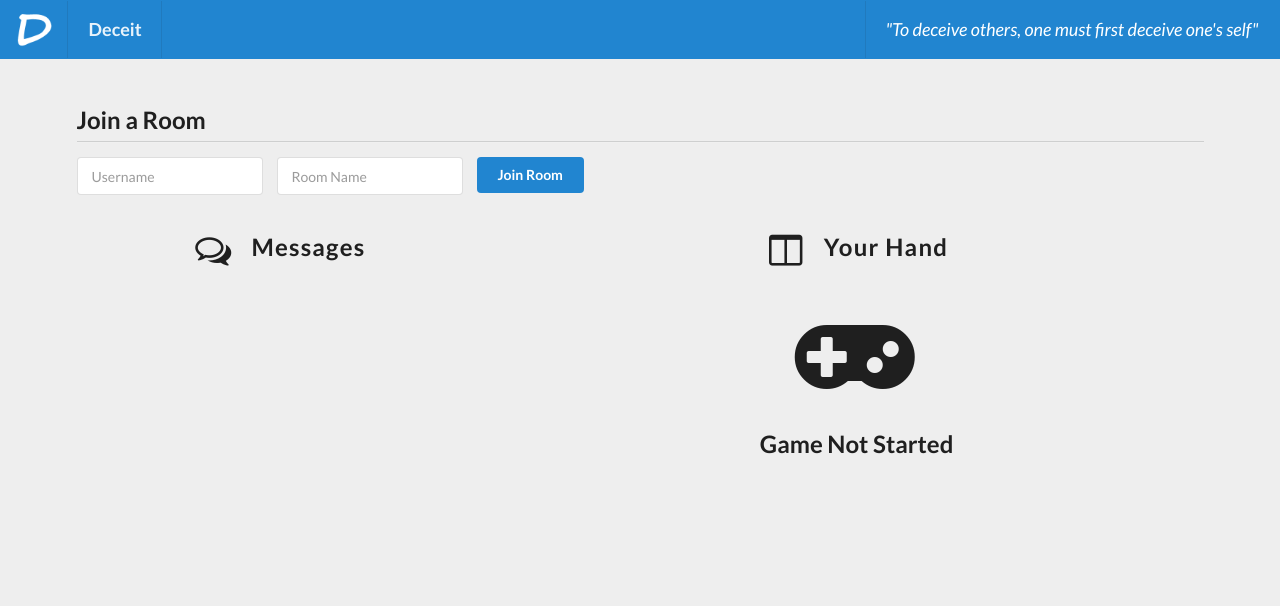
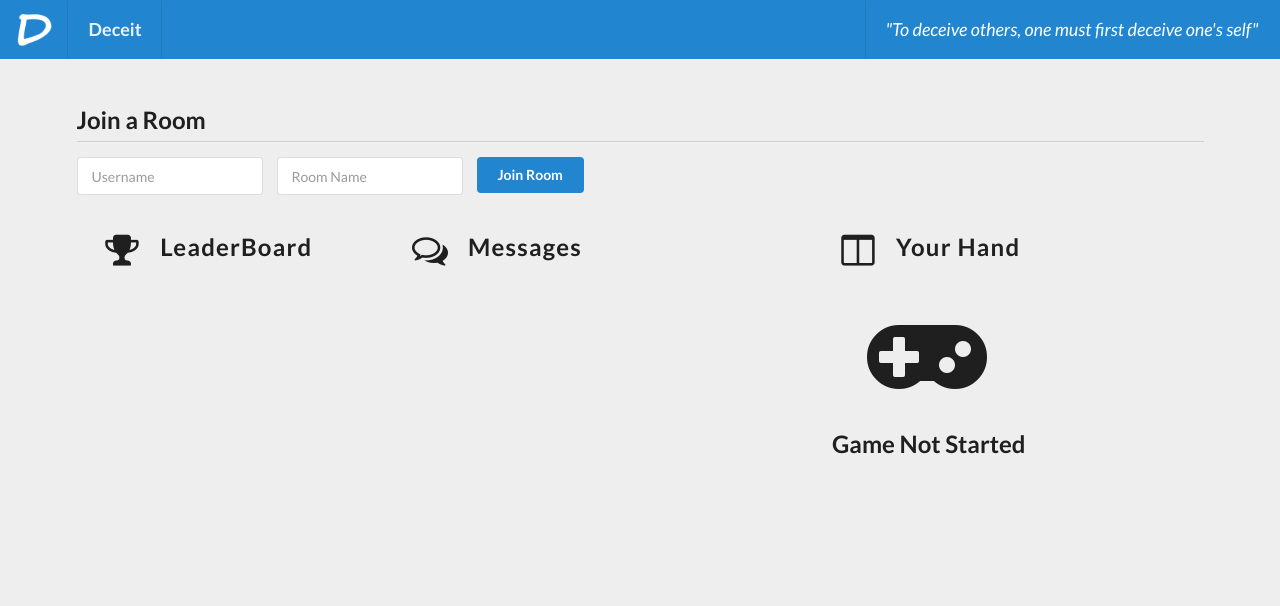
Before and after one commit to alanplotko/Sokim, a Flask app: page / in a window 1280 px wide. Shown: the top 606 px of the page. Run offline with Flask 2, Linux system fonts and the light colour scheme; some libraries are stand-ins or nearby versions.

Commit message:
leaderboard work

```diff
--- a/app.py
+++ b/app.py
@@ -64,6 +64,13 @@
         inputdone = True
     print("END INPUT")
 
+def createScores(playerlist):
+    out = []
+    for player in playerlist:
+        out.append( (player.name, player.score))
+    my_list.sort(key=lambda x: x[1])
+    return out
+
 def background_thread():
     """Example of how to send server generated events to clients."""
     global games, socketio, state, newRound
@@ -75,6 +82,8 @@
             if games is not None:
                 players = games.getPlayers()
                 victory = games.getHighestScore()
+                scores = createScores(player)
+                socketio.emit('leaderboard_update', {'data' : scores}, room=player.getName(), namespace='/test')
                 if victory['highestScore'] >= 30:
                     for player in players:
                         socketio.emit('my response',
@@ -196,7 +205,7 @@
 @socketio.on('start_game', namespace='/test')
 def start_game(message):
     session['receive_count'] = session.get('receive_count', 0) + 1
-    if not roomsDict[message['room']]['start'] and len(roomsDict[message['room']]['users']) >= 3:
+    if not roomsDict[message['room']]['start']:# and len(roomsDict[message['room']]['users']) >= 3:
         roomsDict[message['room']]['start'] = True
         emit('my response',
              {'user': 'Deceit', 'data': session['username'] + ' started the game!', 'count': session['receive_count']},
--- a/templates/index.html
+++ b/templates/index.html
@@ -70,6 +70,11 @@
                 socket.on('connect', function() {
                     socket.emit('my event', {user: 'Deceit', data: 'You\'re connected!'});
                 });
+                socket.on('leaderboard_update', function(message) {
+                    console.log(message)
+                    $('#leader_box').html('')
+                });
+
 
                 socket.on('clear log', function(msg){
                     $('#log').html('');
@@ -203,7 +208,16 @@
             <button id="disconnect" class="ui red button">Leave Room</button>
             <button id="start_game" class="ui blue button">Start Game</button>
             <div id="log_grid" class="ui centered grid">
-                <div class="six wide column">
+                <div class="four wide column">
+                    <h2 class="ui horizontal divider header">
+                        <i class="trophy icon"></i>
+                        LeaderBoard
+                    </h2>
+                    <div id="leader_board">
+                        <div id="leader_box" class="ui comments"></div>
+                    </div>
+                </div>
+                <div class="four wide column">
                     <h2 class="ui horizontal divider header">
                         <i class="comments outline icon"></i>
                         Messages
@@ -212,7 +226,7 @@
                         <div id="log" class="ui comments"></div>
                     </div>
                 </div>
-                <div id="hand_section" class="ten wide centered column row">
+                <div id="hand_section" class="eight wide centered column row">
                     <h2 class="ui horizontal divider header">
                         <i class="columns icon"></i>
                         Your Hand
```
Also changed, not shown: game.py (+0 -47 lines).
